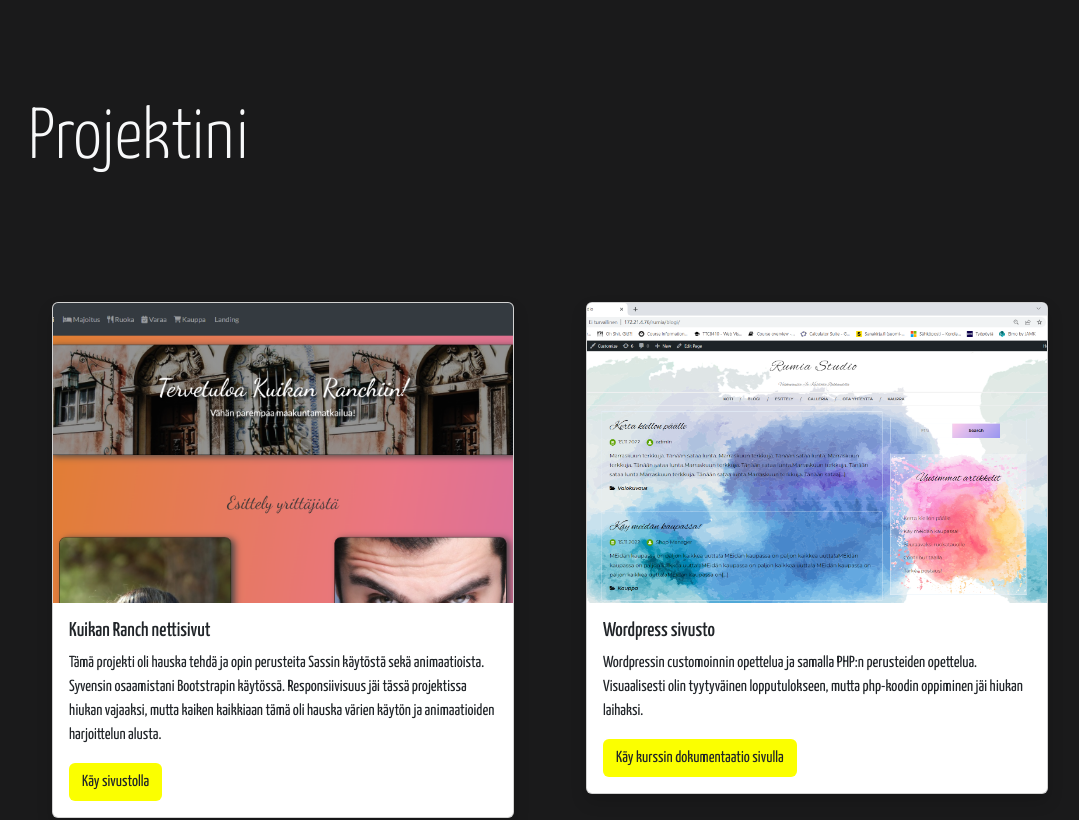
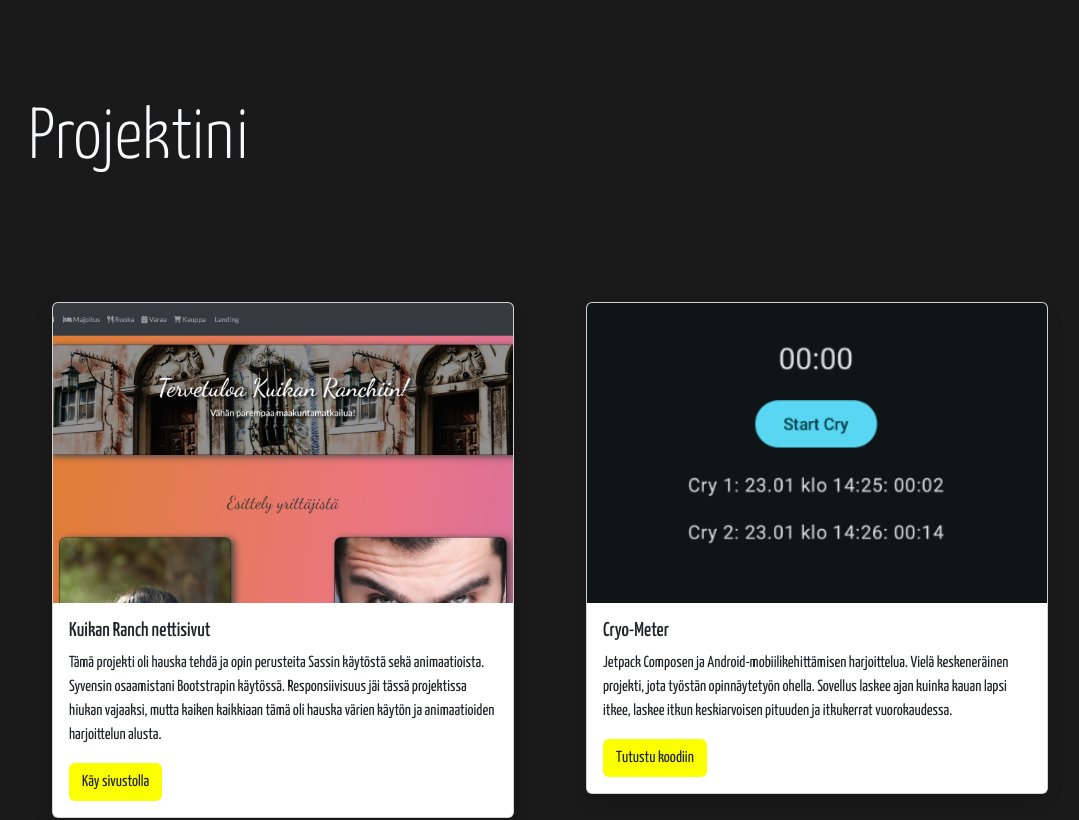
Before and after one commit to TanjaKor/next-portfolio, a Next.js app: page /Projektit in a window 1280 px wide. Shown: the top 820 px of the page, without its empty margins (90-1169 px from the left). Built offline with nearby package versions, Linux system fonts and the light colour scheme; a web font is replaced by a local one.

Commit message:
päivitys projetilistaan

```diff
--- a/src/app/Projektit/page.jsx
+++ b/src/app/Projektit/page.jsx
@@ -35,20 +35,21 @@ export default function Projektit() {
             className="card shadow mt-5 mb-1 mx-md-4" >
             <Image
               className="card-img-top"
-              src="/chrome.png"
+              src="/cryometer.png"
               width = {500}
             height= {300}
               alt="kuva projektista"
               style={{ objectFit: "cover" }}
             />
             <div className="card-body">
-              <h5 className="card-title">Wordpress sivusto</h5>
+              <h5 className="card-title">Cryo-Meter</h5>
               <p className="card-text">
-                Wordpressin customoinnin opettelua ja samalla PHP:n perusteiden opettelua. Visuaalisesti olin tyytyväinen lopputulokseen,
-                mutta php-koodin oppiminen jäi hiukan laihaksi.
+                Jetpack Composen ja Android-mobiilikehittämisen harjoittelua. Vielä keskeneräinen projekti,
+                jota työstän opinnäytetyön ohella. Sovellus laskee ajan kuinka kauan lapsi itkee, laskee itkun
+                keskiarvoisen pituuden ja itkukerrat vuorokaudessa.
               </p>
-              <a href="https://github.com/TanjaKor/JAMK-web-julkaisuj-rjestelm-t" className="btn btn-custom-yellow">
-                Käy kurssin dokumentaatio sivulla
+              <a href="https://github.com/TanjaKor/cryometer?tab=readme-ov-file" className="btn btn-custom-yellow">
+                Tutustu koodiin
               </a>
             </div>
           </div>
--- a/src/app/globals.scss
+++ b/src/app/globals.scss
@@ -47,26 +47,11 @@ a:hover {
   font-style: normal;
 }
 
-.life-savers-bold {
-  font-family: "Life Savers", serif;
-  font-weight: 700;
-  font-style: normal;
-}
-
-.life-savers-extrabold {
-  font-family: "Life Savers", serif;
-  font-weight: 800;
-  font-style: normal;
-}
-
 .syne-mono-regular {
   font-family: "Syne Mono", serif;
   font-weight: 400;
   font-style: normal;
 }
-
-
-
 
 .relative-pos{
   position: relative;
```
Also changed, not shown: public/cryometer.png (added).
